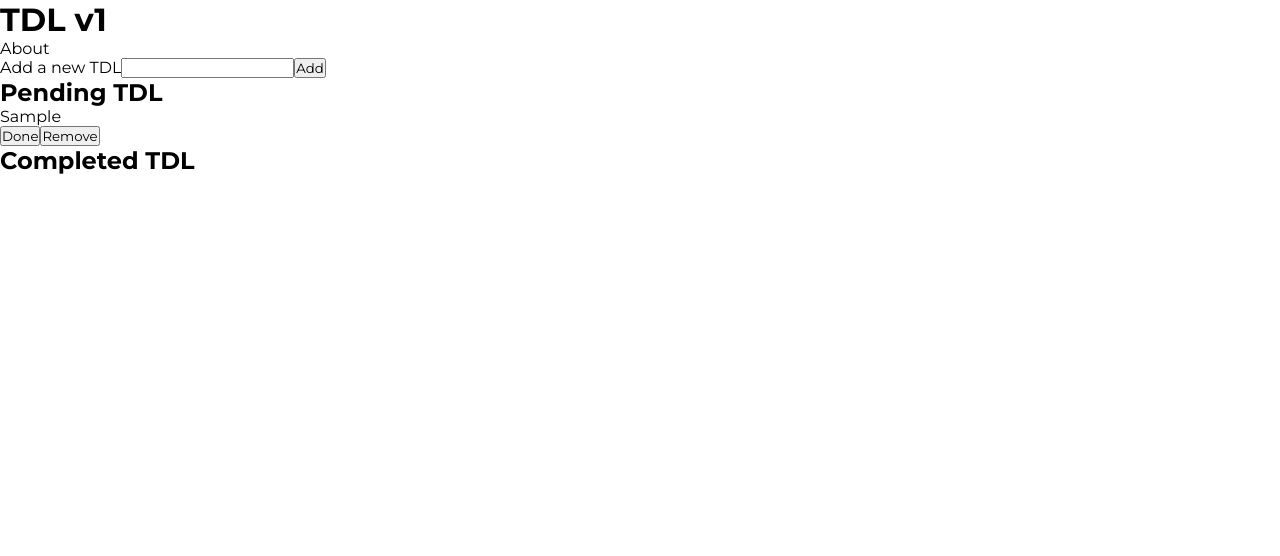
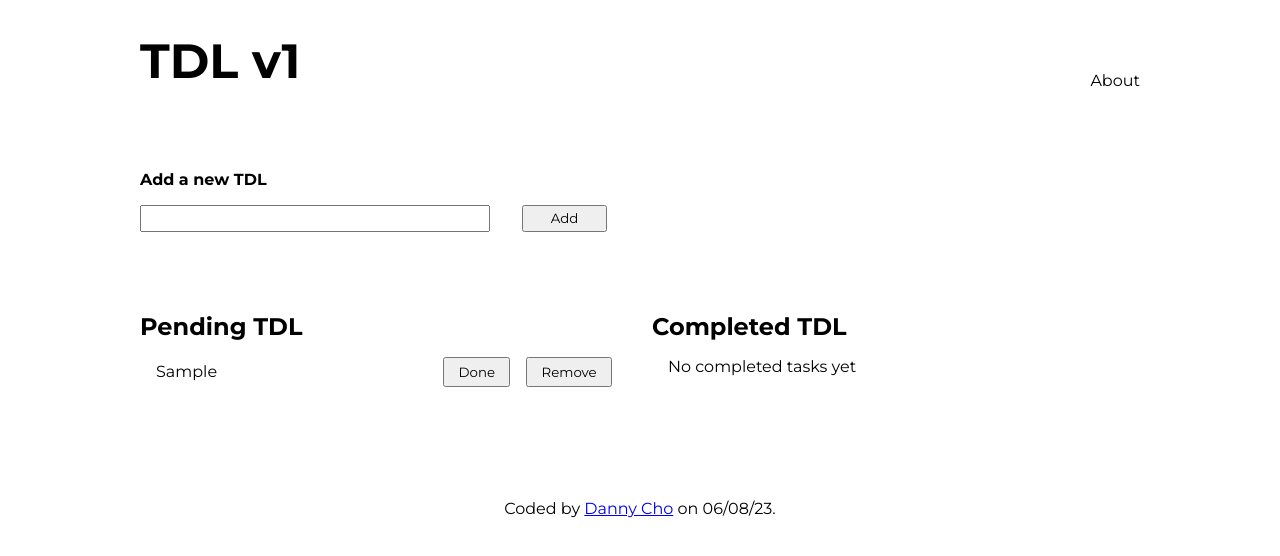
Before and after one commit to danheecho1/MP_to-do-list, a React (Vite) app: page / in a window 1280 px wide. Both pictures are taken after typing "Sample" into the empty fields and a click on the button "Add". Shown: the top 556 px of the page. Built offline with nearby package versions, Linux system fonts and the light colour scheme.

Commit message:
Finished CSS for desktop view. Also updated App.jsx to apply classNames and additional logics for when there are no pending/completed tasks.

```diff
--- a/src/App.css
+++ b/src/App.css
@@ -5,4 +5,89 @@
     padding: 0;
     box-sizing: border-box;
     font-family: 'Montserrat', sans-serif;
+    /* border: 1px solid green; */
 }
+
+ul {
+    list-style: none;
+}
+
+#root {
+    width: 1000px;
+    margin: 2em auto;
+    display: flex;
+    flex-direction: column;
+    gap: 5em;
+}
+
+.navbar {
+    display: flex;
+    justify-content: space-between;
+    align-items: end;
+}
+
+.navbar__name {
+    font-weight: 700;
+    font-size: 3rem;
+}
+
+.new-item-form {
+    display: flex;
+    flex-direction: column;
+    gap: 1em;
+}
+
+.new-item-form label {
+    font-weight: 700;
+}
+
+.new-item-form__input-div {
+    display: flex;
+    gap: 2em;
+}
+
+.new-item-form input {
+    height: 2em;
+    padding-left: 0.5em;
+    width: 350px;
+}
+
+.new-item-form button {
+    padding: 0 2em;
+}
+
+.lists-div {
+    display: grid;
+    grid-template-columns: 1fr 1fr;
+    column-gap: 1.5em;
+}
+
+.lists-div__pending-list-div__ul,
+.lists-div__completed-list-div ul {
+    display: flex;
+    flex-direction: column;
+    padding: 1em;
+}
+
+.lists-div__pending-list-div__ul__li,
+.lists-div__completed-list-div__ul__li {
+    display: flex;
+    justify-content: space-between;
+    align-items: center;
+    margin-bottom: 1em;
+}
+
+.lists-div__pending-list-div__ul__li__buttons-div {
+    display: flex;
+    gap: 1em;
+    height: fit-content;
+}
+
+.lists-div__pending-list-div__ul__li__buttons-div button,
+.lists-div__completed-list-div__ul__li button {
+    padding: 0.375em 1em;
+}
+
+.attribution {
+    text-align: center;
+}
--- a/src/App.jsx
+++ b/src/App.jsx
@@ -39,21 +39,21 @@ const App = () => {
 		setTodos((currentTodos) => {
 			return currentTodos.filter((todo) => {
 				return todo.id !== id;
-      })
-    })
-  }
+			});
+		});
+	};
 
 	return (
 		<>
-			<div className="header">
-				<h1>TDL v1</h1>
+			<div className="navbar">
+				<p className="navbar__name">TDL v1</p>
 				<ul>
 					<li>About</li>
 				</ul>
 			</div>
-			<div className="new-item-div">
-				<form onSubmit={handleSubmit}>
+			<form onSubmit={handleSubmit} className="new-item-form">
 				<label>Add a new TDL</label>
+				<div className="new-item-form__input-div">
 					<input
 						type="text"
 						value={newItem}
@@ -62,20 +62,28 @@ const App = () => {
 						}}
 					/>
 					<button type="submit">Add</button>
+				</div>
 			</form>
-			</div>
 			<div className="lists-div">
 				<div className="lists-div__pending-list-div">
 					<h2>Pending TDL</h2>
-					<ul>
+					<ul className="lists-div__pending-list-div__ul">
+						{todos.filter((todo) => {
+							return todo.completed === false;
+						}).length === 0 && "No pending tasks yet"}
 						{todos
 							.filter((todo) => {
 								return todo.completed === false;
 							})
 							.map((todo) => {
 								return (
-									<li key={todo.id}>
-										<p>{todo.title}</p>
+									<li
+										key={todo.id}
+										className="lists-div__pending-list-div__ul__li">
+										<p className="lists-div__pending-list-div__ul__li__title">
+											{todo.title}
+										</p>
+										<div className="lists-div__pending-list-div__ul__li__buttons-div">
 											<button
 												onClick={() =>
 													handleCompletion(
@@ -85,7 +93,13 @@ const App = () => {
 												}>
 												Done
 											</button>
-										<button>Remove</button>
+											<button
+												onClick={() =>
+													handleDeletion(todo.id)
+												}>
+												Remove
+											</button>
+										</div>
 									</li>
 								);
 							})}
@@ -93,22 +107,39 @@ const App = () => {
 				</div>
 				<div className="lists-div__completed-list-div">
 					<h2>Completed TDL</h2>
-					<ul>
+					<ul className="lists-div__completed-list-div__ul">
+          {todos.filter((todo) => {
+							return todo.completed === true;
+						}).length === 0 && "No completed tasks yet"}
 						{todos
 							.filter((todo) => {
 								return todo.completed === true;
 							})
 							.map((todo) => {
 								return (
-									<li key={todo.id}>
+									<li
+										key={todo.id}
+										className="lists-div__completed-list-div__ul__li">
 										<p>{todo.title}</p>
-										<button onClick={() => handleDeletion(todo.id)}>Remove</button>
+										<button
+											onClick={() =>
+												handleDeletion(todo.id)
+											}>
+											Remove
+										</button>
 									</li>
 								);
 							})}
 					</ul>
 				</div>
 			</div>
+			<div className="attribution">
+				Coded by{" "}
+				<a href="https://www.github.com/danheecho1" target="_blank">
+					Danny Cho
+				</a>{" "}
+				on 06/08/23.
+			</div>
 		</>
 	);
 };
```
Lines whose indentation alone changed are shown as unchanged.
